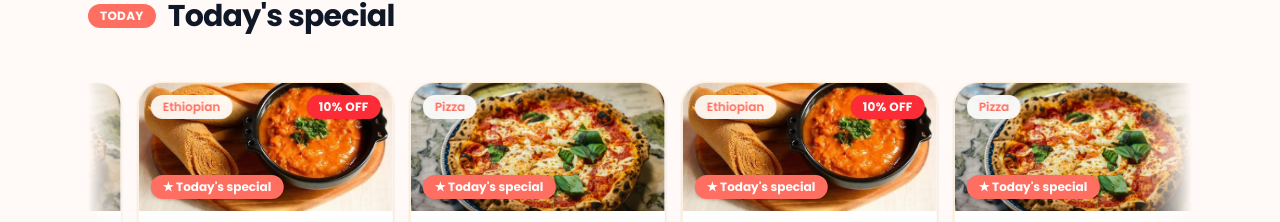
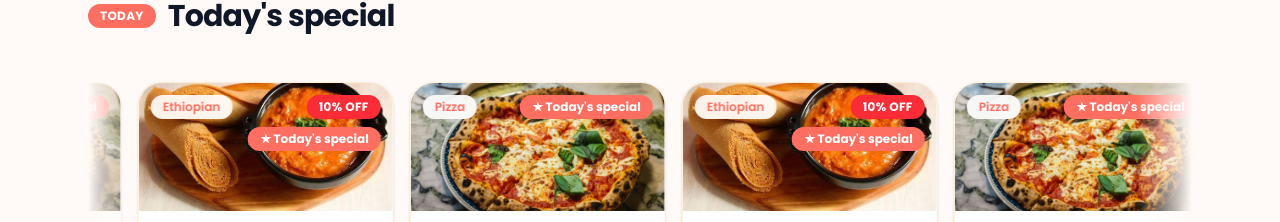
Before and after one commit to Amanual-ew/addis-eats-next, a Next.js app: page / in a window 1280 px wide. Shown: the part 730-952 px from the top of the page. Built offline with nearby package versions, Linux system fonts and the light colour scheme; no server answers.

Commit message:
feat:try to improving the performance

```diff
--- a/src/components/DishCard.js
+++ b/src/components/DishCard.js
@@ -1,4 +1,4 @@
-// src/components/DishCard.jsx
+// DishCard.jsx  (REPLACE) - same design + sold out, discount, today's special
 import Image from "next/image";
 import Link from "next/link";
 import AddToCartButton from "./AddToCartButton";
@@ -6,7 +6,7 @@ import { discountedPrice, hasDiscount } from "@/lib/pricing";
 
 const etb = new Intl.NumberFormat("en-ET", { style: "currency", currency: "ETB" });
 
-// `priority` should be true only for the first card (the LCP image).
+// `priority` should be true only for the first 2-3 cards visible on load.
 // `compact` makes a smaller card (used by the home-page "Today's special").
 export default function DishCard({ dish, priority = false, compact = false }) {
   const soldOut = dish.available === false;
@@ -14,6 +14,7 @@ export default function DishCard({ dish, priority = false, compact = false }) {
   const finalPrice = discountedPrice(dish);
 
   // The cart and checkout read dish.price, so give them the discounted price.
+  // That way every total matches what the customer saw on the menu.
   const cartDish = onSale
     ? { ...dish, price: finalPrice, originalPrice: dish.price }
     : dish;
@@ -24,33 +25,35 @@ export default function DishCard({ dish, priority = false, compact = false }) {
         <Image
           src={dish.image}
           alt={dish.name}
+          // width/height only set the aspect ratio (3:2); the real size comes from `sizes`.
           width={600}
           height={400}
+          // Match your real grid: 1 column on phones, 2 on tablets, 3 on desktop,
+          // and cards never grow past ~380px inside a max-w-6xl container.
           sizes="(min-width: 1152px) 380px, (min-width: 1024px) 33vw, (min-width: 640px) 50vw, 100vw"
           priority={priority}
-          fetchPriority={priority ? "high" : undefined}
           className={`${compact ? "h-32" : "h-52"} w-full object-cover transition duration-500 group-hover:scale-110 ${
             soldOut ? "grayscale" : ""
           }`}
         />
 
-        {/* Top left: category */}
         <span className="absolute left-3 top-3 rounded-full bg-white/90 px-3 py-1 text-xs font-semibold text-[#ff6f61] backdrop-blur">
           {dish.category}
         </span>
 
-        {/* Top right: discount */}
-        {!soldOut && onSale && (
-          <span className="absolute right-3 top-3 rounded-full bg-red-500 px-3 py-1 text-xs font-bold uppercase tracking-wide text-white shadow">
-            {dish.discount}% off
-          </span>
-        )}
-
-        {/* Bottom left: today's special */}
-        {!soldOut && dish.special && (
-          <span className="absolute bottom-3 left-3 rounded-full bg-[#ff6f61] px-3 py-1 text-xs font-bold text-white shadow">
-            ★ Today&apos;s special
-          </span>
+        {!soldOut && (onSale || dish.special) && (
+          <div className="absolute right-3 top-3 flex flex-col items-end gap-2">
+            {onSale && (
+              <span className="rounded-full bg-red-500 px-3 py-1 text-xs font-bold uppercase tracking-wide text-white">
+                {dish.discount}% off
+              </span>
+            )}
+            {dish.special && (
+              <span className="rounded-full bg-[#ff6f61] px-3 py-1 text-xs font-bold text-white">
+                ★ Today&apos;s special
+              </span>
+            )}
+          </div>
         )}
 
         {soldOut && (
```
